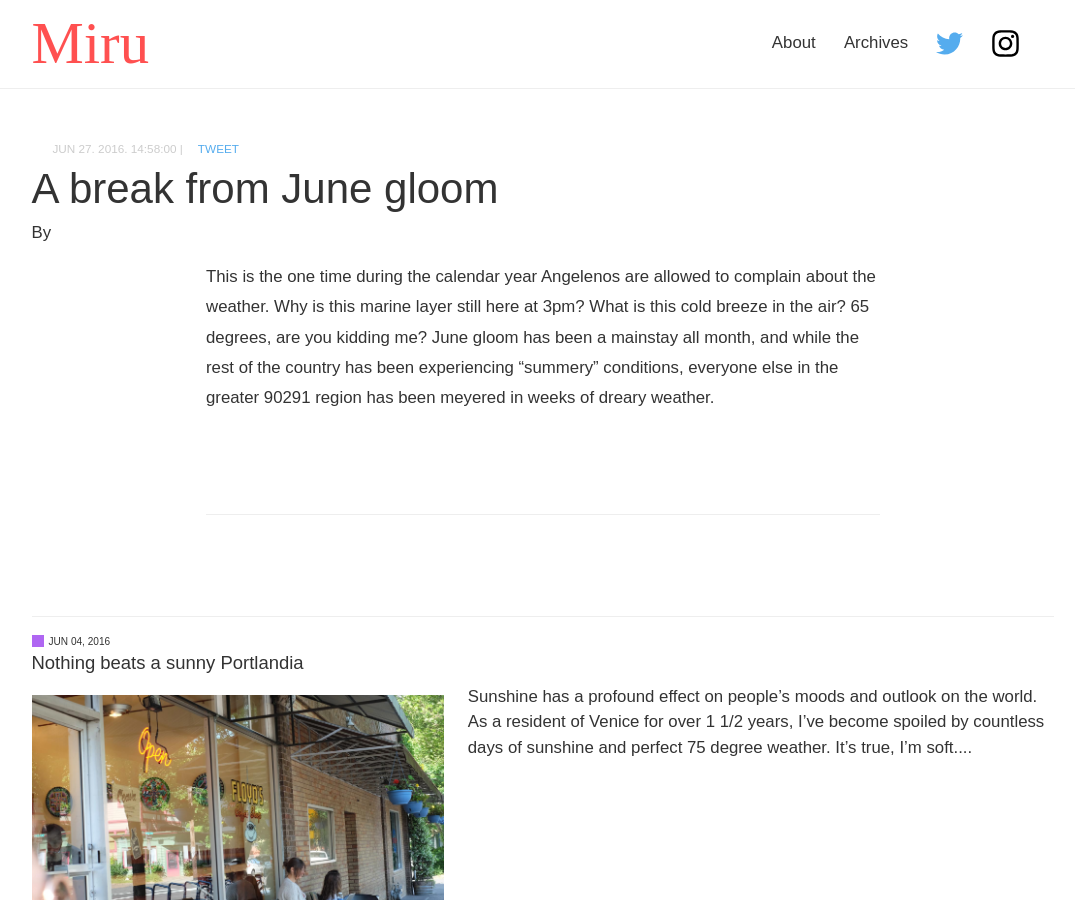
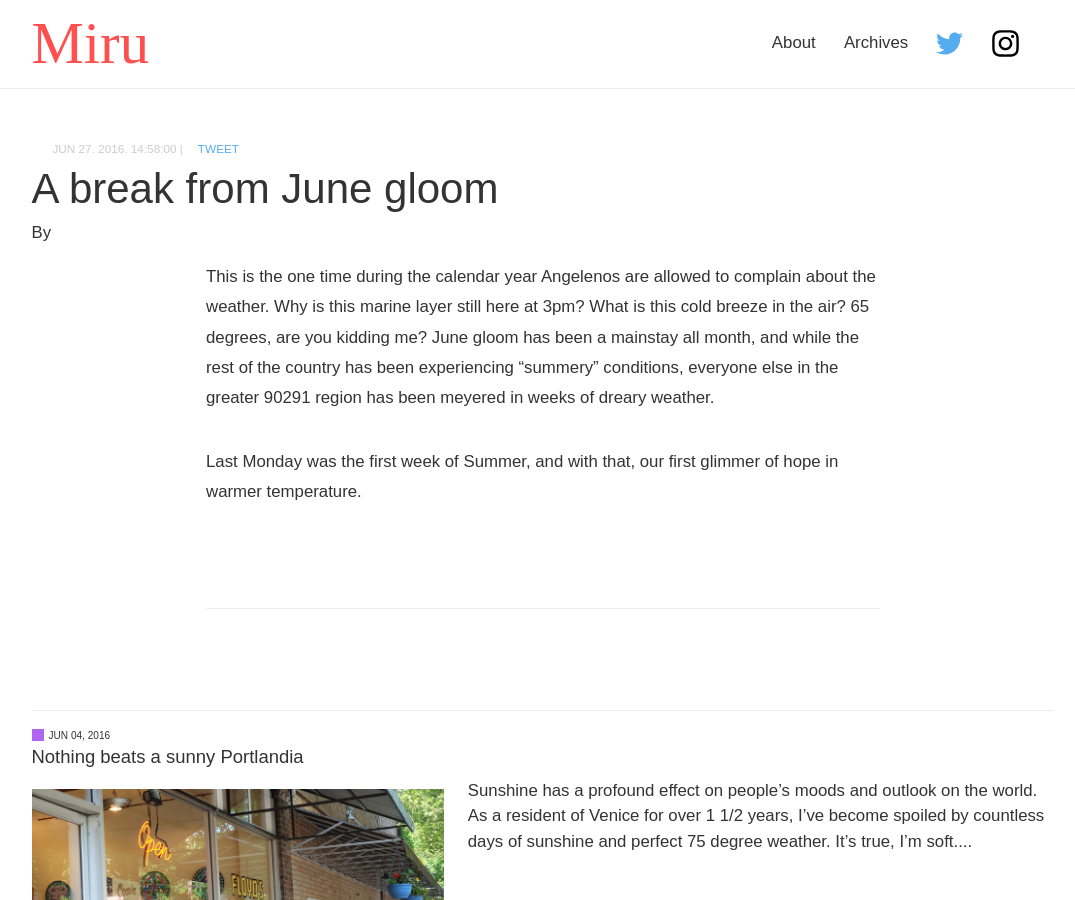
Before and after one commit to PHironaka/Miru-Blog, a Jekyll site: the page built from _posts/2016-06-27-a-break-from-june-gloom.markdown, in a window 1280 px wide and 900 px high. Shown: the whole window, without its empty margins (97-1172 px from the left). Built offline with Jekyll 4.4.1, drawn with Linux system fonts in a browser that asks for light colours; some web fonts are replaced; a script that is not in the unit is left out; comment, search, counter and statistics services are not loaded.

Commit message:
Updated A Break From June Gloom

```diff
--- a/_posts/2016-06-27-a-break-from-june-gloom.markdown
+++ b/_posts/2016-06-27-a-break-from-june-gloom.markdown
@@ -4,3 +4,5 @@ date: 2016-06-27 14:58:00 Z
 ---
 
 This is the one time during the calendar year Angelenos are allowed to complain about the weather. Why is this marine layer still here at 3pm? What is this cold breeze in the air? 65 degrees, are you kidding me? June gloom has been a mainstay all month, and while the rest of the country has been experiencing "summery" conditions, everyone else in the greater 90291 region has been meyered in weeks of dreary weather.
+
+Last Monday was the first week of Summer, and with that, our first glimmer of hope in warmer temperature.
```
